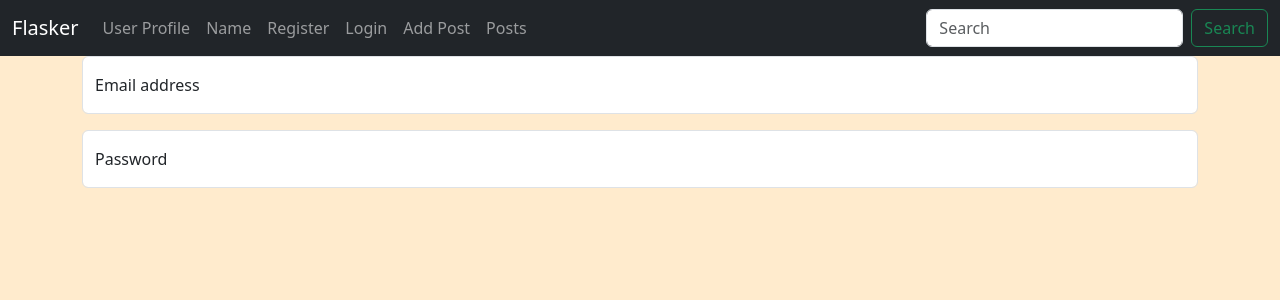
After one commit to Alejoho/Flasker, a Flask app: page /bootest in a window 1280 px wide. The commit adds this page. Shown: the top 300 px of the page. Run offline with Flask 3, Linux system fonts and the light colour scheme; some libraries are stand-ins or nearby versions.

Commit message:
Commit of the last changes made

```diff
--- a/app/routes/index_routes.py
+++ b/app/routes/index_routes.py
@@ -28,3 +28,8 @@ def dates():
     }
 
     return dates
+
+
+@bp.get("/bootest")
+def bootest():
+    return render_template("bootest.html")
--- a/app/routes/user_routes.py
+++ b/app/routes/user_routes.py
@@ -85,6 +85,9 @@ def add_user():
 
             return redirect(url_for("user_routes.login"))
 
+    for error in form.name.errors:
+        print(error)
+
     our_users = db.session.query(User).order_by(User.date_added).all()
 
     return render_template(
--- a/app/templates/base.html
+++ b/app/templates/base.html
@@ -5,7 +5,7 @@
     <meta charset="utf-8">
     <meta name="viewport" content="width=device-width, initial-scale=1">
     <title>Flasker!</title>
-    <link rel="shortcut icon" href="#">
+    <link rel="icon" href="{{ url_for('static',filename='favicon.ico') }}">
     <link href="{{ url_for('static',filename='Bootstrap/bootstrap.min.css') }}" rel="stylesheet">
     <link href="{{ url_for('static',filename='css/style.css') }}" rel="stylesheet">
 </head>
--- /dev/null
+++ b/app/templates/bootest.html
@@ -0,0 +1,13 @@
+{% extends "base.html" %}
+
+{% block content %}
+<div class="form-floating mb-3">
+    <input type="email" class="form-control" id="floatingInput" placeholder="name@example.com">
+    <label for="floatingInput">Email address</label>
+</div>
+<div class="form-floating">
+    <input type="password" class="form-control" id="floatingPassword" placeholder="Password">
+    <label for="floatingPassword">Password</label>
+</div>
+
+{% endblock %}
```
Also changed, not shown: app/forms/user_form.py (+7 -2 lines), app/templates/user/add_user.html (+16 -1 lines), app/static/favicon.ico (added).
